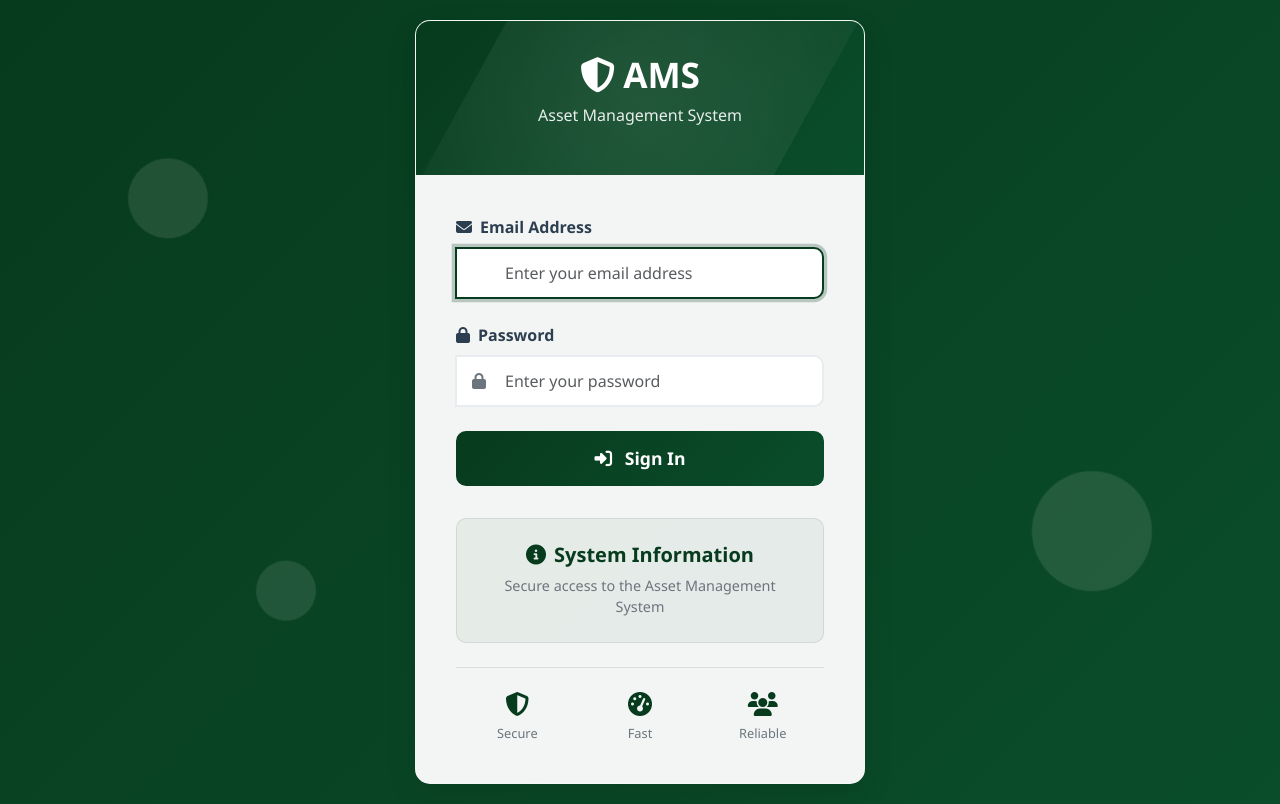
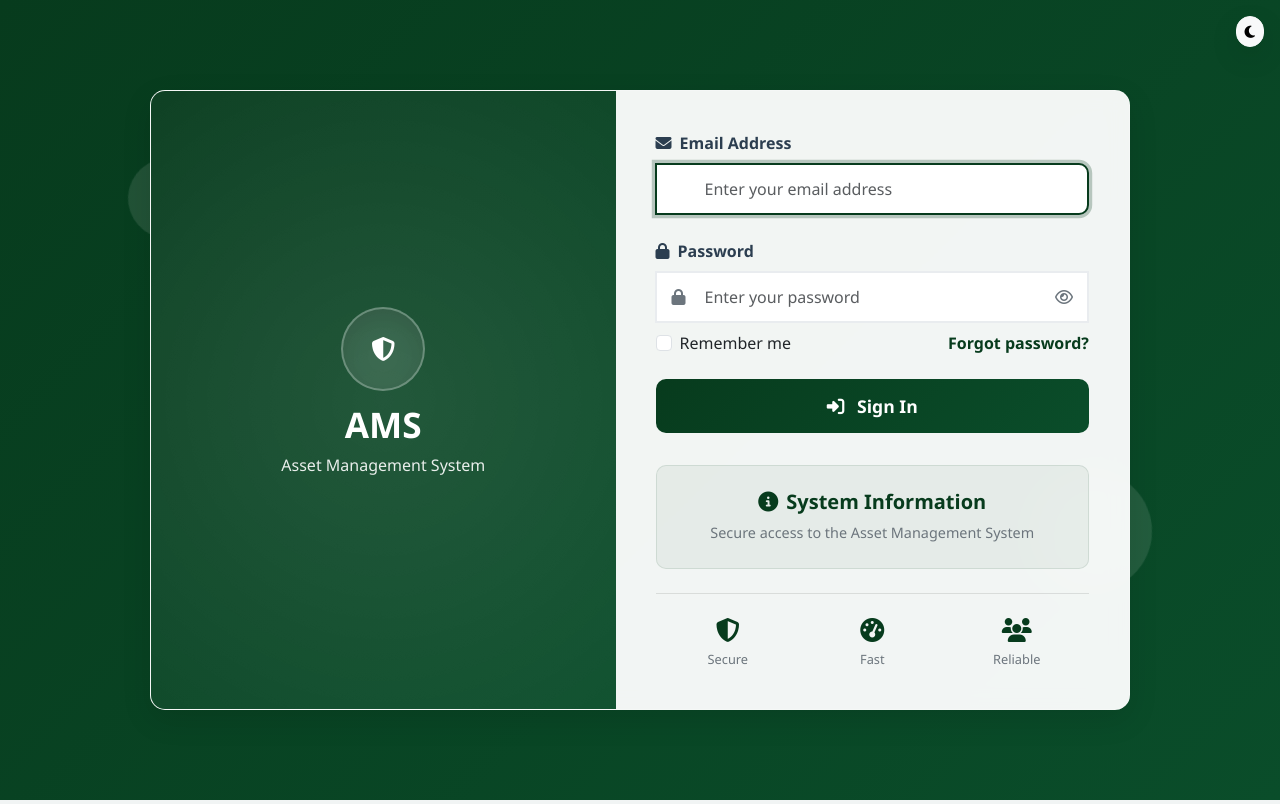
Before and after one commit to Vinzsent/spms, a PHP site: page / in a window 1280 px wide. Run offline with PHP 8.4, Linux system fonts and the light colour scheme.

Commit message:
updated design of the log in page

```diff
--- a/index.php
+++ b/index.php
@@ -44,6 +44,7 @@ if ($_SERVER['REQUEST_METHOD'] === 'POST') {
   <title>SPMS - Login</title>
   <link href="https://cdn.jsdelivr.net/npm/bootstrap@5.3.3/dist/css/bootstrap.min.css" rel="stylesheet">
   <link href="https://cdnjs.cloudflare.com/ajax/libs/font-awesome/6.4.0/css/all.min.css" rel="stylesheet">
+  <link href="assets/css/dark-mode.css" rel="stylesheet">
   <style>
     :root {
       --primary-color: #073b1d;
@@ -74,7 +75,7 @@ if ($_SERVER['REQUEST_METHOD'] === 'POST') {
 
     .login-container {
       width: 100%;
-      max-width: 450px;
+      max-width: 980px;
       animation: fadeInUp 0.8s ease-out;
     }
 
@@ -344,8 +345,74 @@ if ($_SERVER['REQUEST_METHOD'] === 'POST') {
       50% { transform: translateY(-20px) rotate(180deg); }
     }
   </style>
+  <!-- Design refresh overrides (preserving color scheme) -->
+  <style>
+    /* two-column layout on larger screens */
+    .login-card {
+      display: grid;
+      grid-template-columns: 0.95fr 1.05fr;
+      min-height: 520px;
+    }
+    @media (max-width: 768px) {
+      .login-card { display: block; }
+      .login-container { max-width: 100%; }
+    }
+    /* left panel embellishments */
+    .login-header {
+      display: flex;
+      flex-direction: column;
+      align-items: center;
+      justify-content: center;
+      min-height: 100%;
+      padding: 2.5rem 2rem;
+      border-top-right-radius: 0;
+      border-bottom-right-radius: 0;
+    }
+    .brand-badge {
+      width: 84px;
+      height: 84px;
+      border-radius: 50%;
+      display: grid;
+      place-items: center;
+      margin: 0 0 0.75rem 0;
+      background: rgba(255,255,255,0.12);
+      border: 2px solid rgba(255,255,255,0.25);
+      box-shadow: 0 8px 24px rgba(0,0,0,0.15) inset;
+    }
+    .brand-badge i { font-size: 1.5rem; color: #fff; }
+    .login-body { position: relative; }
+    .helper-links { display: flex; gap: 0.75rem; align-items: center; margin: 0.5rem 0 1.25rem; }
+    .helper-links .form-check { margin: 0; }
+    .helper-links a { margin-left: auto; color: var(--primary-color); text-decoration: none; font-weight: 600; white-space: nowrap; }
+    .helper-links a:hover { text-decoration: underline; }
+    /* password toggle */
+    .toggle-password {
+      position: absolute;
+      right: 1rem;
+      top: 50%;
+      transform: translateY(-50%);
+      z-index: 2;
+      background: none;
+      border: 0;
+      color: var(--text-light);
+      padding: 0;
+    }
+    .toggle-password:hover { color: var(--primary-color); }
+    /* theme toggle */
+    .theme-toggle {
+      position: fixed;
+      top: 16px;
+      right: 16px;
+      z-index: 10;
+      border-radius: 999px;
+      box-shadow: var(--shadow);
+    }
+  </style>
 </head>
 <body>
+  <button id="themeToggle" class="theme-toggle btn btn-light btn-sm" aria-label="Toggle theme">
+    <i class="fas fa-moon"></i>
+  </button>
   <!-- Floating Background Shapes -->
   <div class="floating-shapes">
     <div class="shape"></div>
@@ -356,7 +423,8 @@ if ($_SERVER['REQUEST_METHOD'] === 'POST') {
   <div class="login-container">
     <div class="login-card">
       <div class="login-header">
-        <h1><i class="fas fa-shield-alt me-2"></i>AMS</h1>
+        <div class="brand-badge"><i class="fas fa-shield-alt"></i></div>
+        <h1><span class="visually-hidden">AMS</span>AMS</h1>
         <p>Asset Management System</p>
       </div>
 
@@ -389,7 +457,7 @@ if ($_SERVER['REQUEST_METHOD'] === 'POST') {
             <label for="password" class="form-label">
               <i class="fas fa-lock me-2"></i>Password
             </label>
-            <div class="input-group">
+            <div class="input-group" style="position: relative;">
               <i class="fas fa-lock input-icon"></i>
               <input type="password"
                      name="password"
@@ -398,6 +466,16 @@ if ($_SERVER['REQUEST_METHOD'] === 'POST') {
                      placeholder="Enter your password"
                      required
                      autocomplete="current-password">
+              <button type="button" class="toggle-password" aria-label="Show password">
+                <i class="far fa-eye"></i>
+              </button>
+            </div>
+            <div class="helper-links">
+              <div class="form-check">
+                <input class="form-check-input" type="checkbox" value="1" id="rememberMe">
+                <label class="form-check-label" for="rememberMe">Remember me</label>
+              </div>
+              <a href="#" tabindex="-1">Forgot password?</a>
             </div>
           </div>
 
@@ -437,6 +515,8 @@ if ($_SERVER['REQUEST_METHOD'] === 'POST') {
       const form = document.getElementById('loginForm');
       const emailInput = document.getElementById('email');
       const passwordInput = document.getElementById('password');
+      const togglePasswordBtn = document.querySelector('.toggle-password');
+      const themeToggle = document.getElementById('themeToggle');
 
       // Auto-focus on email field
       emailInput.focus();
@@ -459,6 +539,38 @@ if ($_SERVER['REQUEST_METHOD'] === 'POST') {
         } else {
           this.classList.remove('is-valid');
           this.classList.add('is-invalid');
+        }
+      });
+
+      // Password visibility toggle
+      if (togglePasswordBtn) {
+        togglePasswordBtn.addEventListener('click', function() {
+          const isHidden = passwordInput.getAttribute('type') === 'password';
+          passwordInput.setAttribute('type', isHidden ? 'text' : 'password');
+          this.innerHTML = isHidden ? '<i class="far fa-eye-slash"></i>' : '<i class="far fa-eye"></i>';
+          this.setAttribute('aria-label', isHidden ? 'Hide password' : 'Show password');
+        });
+      }
+
+      // Theme toggle: toggles data-bs-theme and persists in localStorage
+      const root = document.documentElement;
+      const storedTheme = localStorage.getItem('theme');
+      if (storedTheme === 'dark') {
+        root.setAttribute('data-bs-theme', 'dark');
+        themeToggle?.classList.replace('btn-light', 'btn-dark');
+        themeToggle?.querySelector('i')?.classList.replace('fa-moon', 'fa-sun');
+      }
+      themeToggle?.addEventListener('click', function() {
+        const isDark = root.getAttribute('data-bs-theme') === 'dark';
+        const next = isDark ? 'light' : 'dark';
+        root.setAttribute('data-bs-theme', next);
+        localStorage.setItem('theme', next);
+        if (next === 'dark') {
+          this.classList.replace('btn-light', 'btn-dark');
+          this.querySelector('i')?.classList.replace('fa-moon', 'fa-sun');
+        } else {
+          this.classList.replace('btn-dark', 'btn-light');
+          this.querySelector('i')?.classList.replace('fa-sun', 'fa-moon');
         }
       });
 
```
